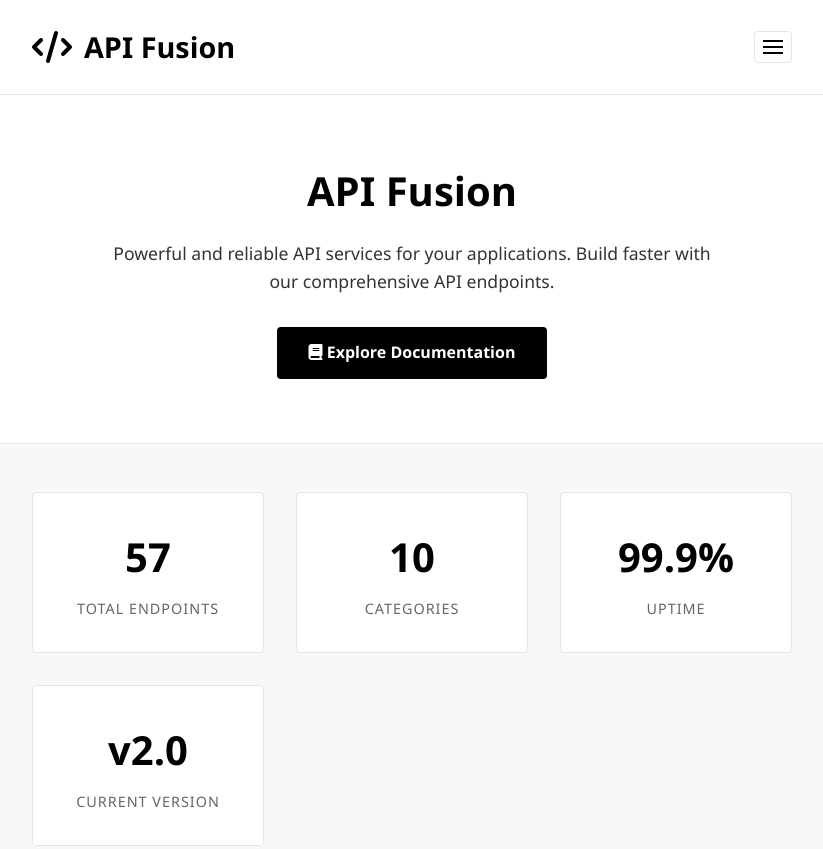
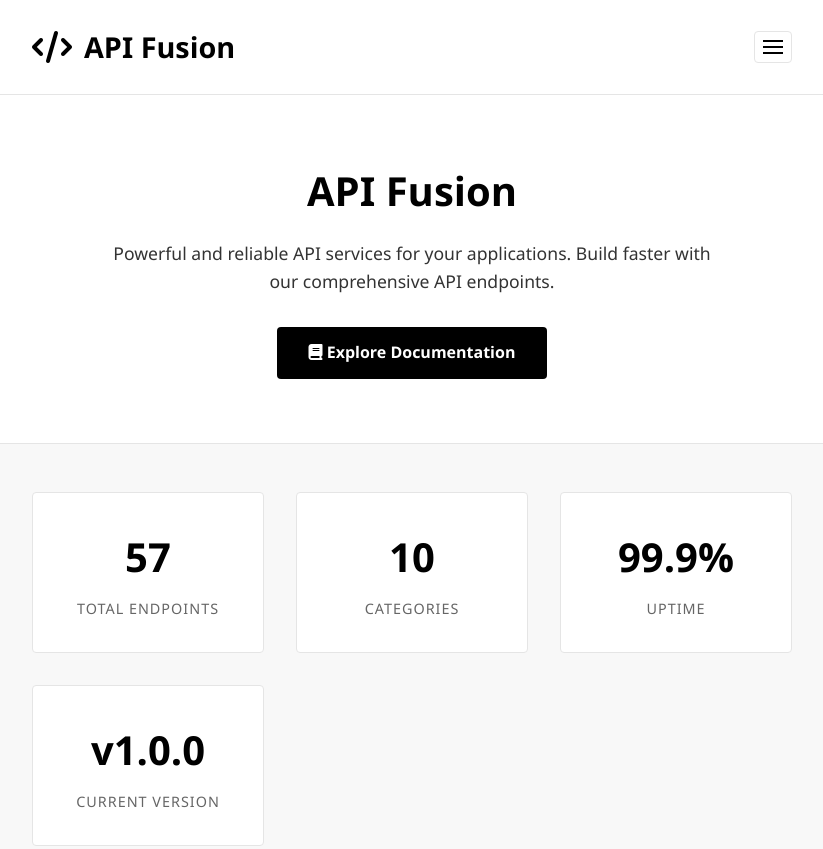
Before and after one commit to RizkiOfc/Rest-ApiUi, a website: page api-page/index.html in a window 1280 px wide. Shown: the top 849 px of the page, without its empty margins (228-1051 px from the left). Drawn offline with Linux system fonts and the light colour scheme; no server answers.

Commit message:
Update index.html

```diff
--- a/api-page/index.html
+++ b/api-page/index.html
@@ -481,7 +481,7 @@
                         <div class="stat-label">Uptime</div>
                     </div>
                     <div class="stat-card">
-                        <div class="stat-number">v2.0</div>
+                        <div class="stat-number">v1.0.0</div>
                         <div class="stat-label">Current Version</div>
                     </div>
                 </div>
```
